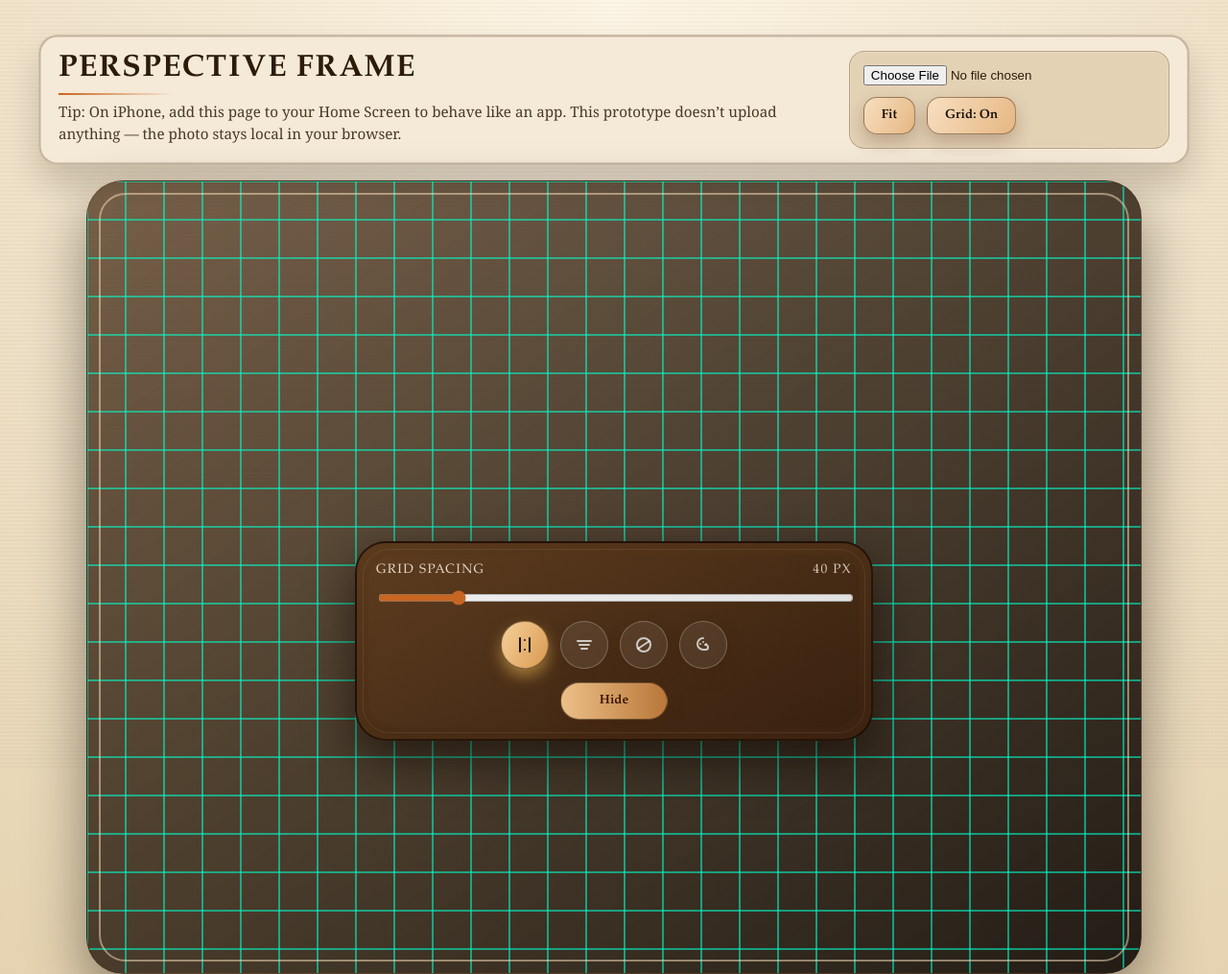
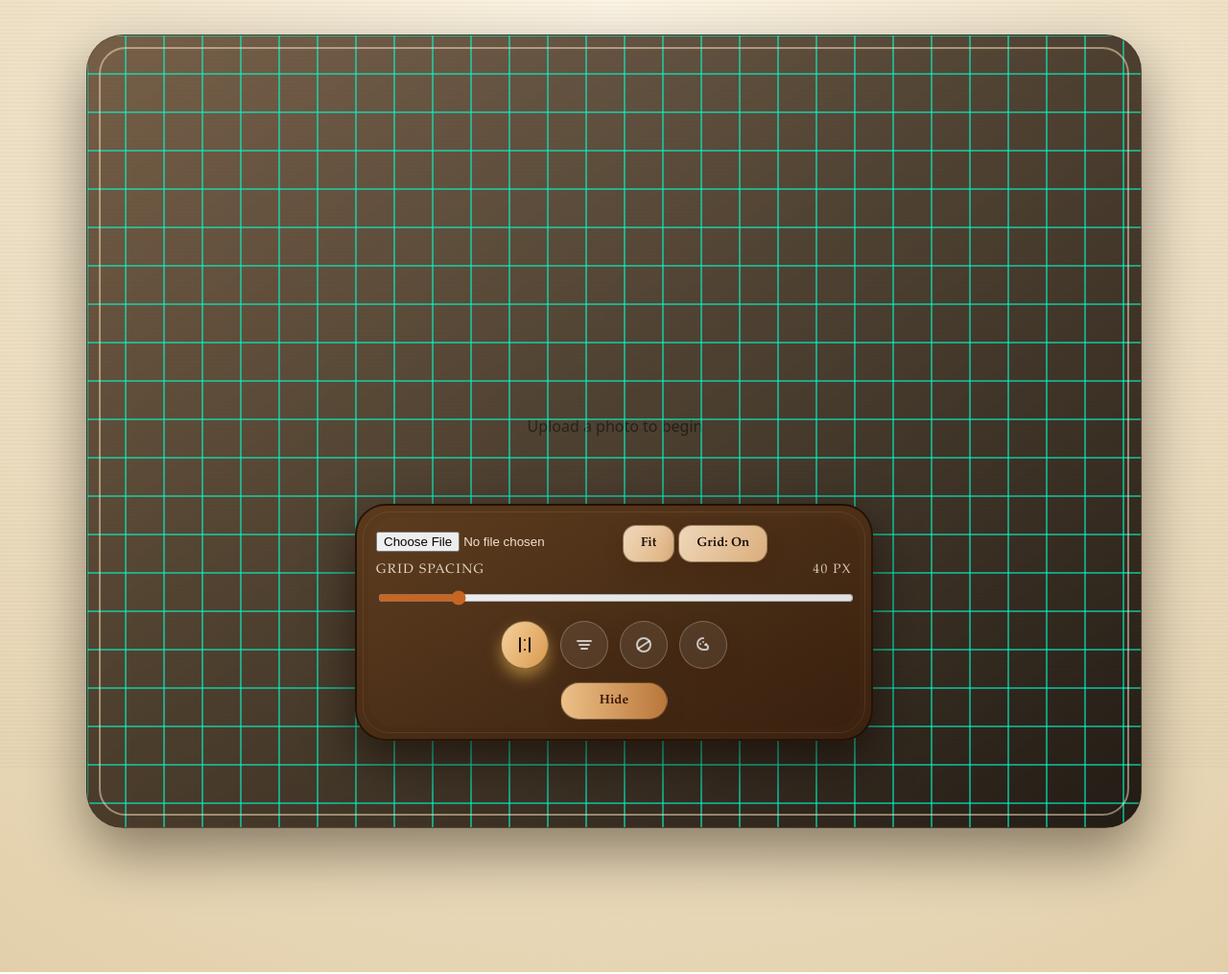
Before and after one commit to samkc-0/perspective-frame, a website: page public/index.html in a window 1280 px wide. Shown: the top 1015 px of the page at 96% size. Drawn offline with Linux system fonts and the light colour scheme.

Commit message:
move buttons around

```diff
--- a/public/index.html
+++ b/public/index.html
@@ -11,27 +11,6 @@
   </head>
   <body>
     <div class="app">
-      <header class="header">
-        <div class="title-block">
-          <h1>Perspective Frame</h1>
-          <p class="hint">
-            Tip: On iPhone, add this page to your Home Screen to behave like an
-            app. This prototype doesn’t upload anything — the photo stays local
-            in your browser.
-          </p>
-        </div>
-
-        <div class="topbar">
-          <input id="file" type="file" accept="image/*" />
-          <button id="fit-button" title="Re-fit image to the container">
-            Fit
-          </button>
-          <button id="toggle-grid-button" title="Show/Hide grid">
-            Grid: On
-          </button>
-        </div>
-      </header>
-
       <div class="stage-shell">
         <div class="stage">
           <canvas id="canvas"></canvas>
@@ -41,6 +20,16 @@
 
     <div class="control-bar" id="control-bar">
       <div class="control-panel-container">
+        <div class="">
+          <input id="file" type="file" accept="image/*" />
+          <button id="fit-button" title="Re-fit image to the container">
+            Fit
+          </button>
+          <button id="toggle-grid-button" title="Show/Hide grid">
+            Grid: On
+          </button>
+        </div>
+
         <div class="control-panel active" id="spacing-panel">
           <div class="panel-header">
             <span>Grid spacing</span>
```
